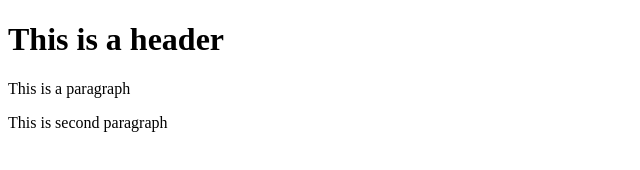
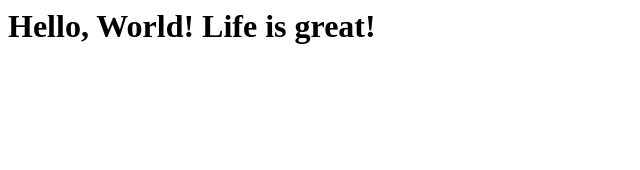
Before and after one commit to Fox5ower/OAP, a plain HTML site: page index.html in a window 1280 px wide. Shown: the whole page, without its empty margins (0-640 px from the left). Drawn offline with Linux system fonts and the light colour scheme.

Commit message:
Conflict

```diff
--- a/index.html
+++ b/index.html
@@ -1,10 +1,8 @@
-<!DOCTYPE html>
 <html>
-    <head></head>
-
-    <body>
-            <h1>This is a header</h1>
-            <p>This is a paragraph</p>
-            <p>This is second paragraph</p>
-    </body>
+  <head>
+    <!-- no style -->
+  </head>
+  <body>
+    <h1>Hello, World! Life is great!</h1>
+  </body>
 </html>
```
Also changed, not shown: ignoring.html (added, +1 -0 lines).
